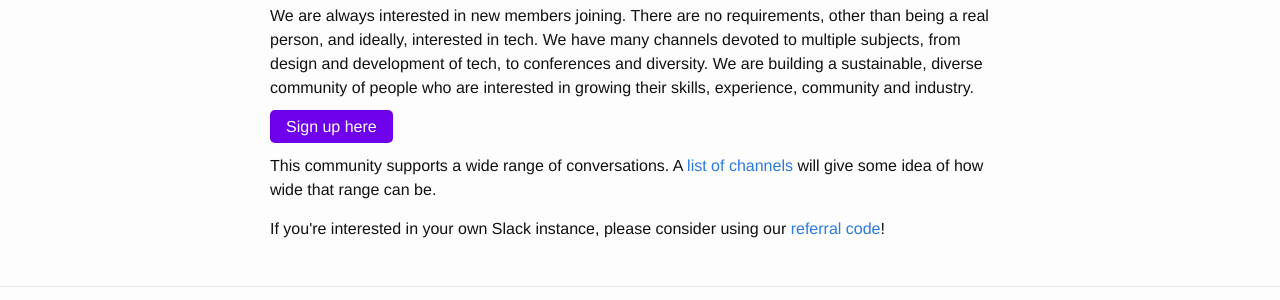
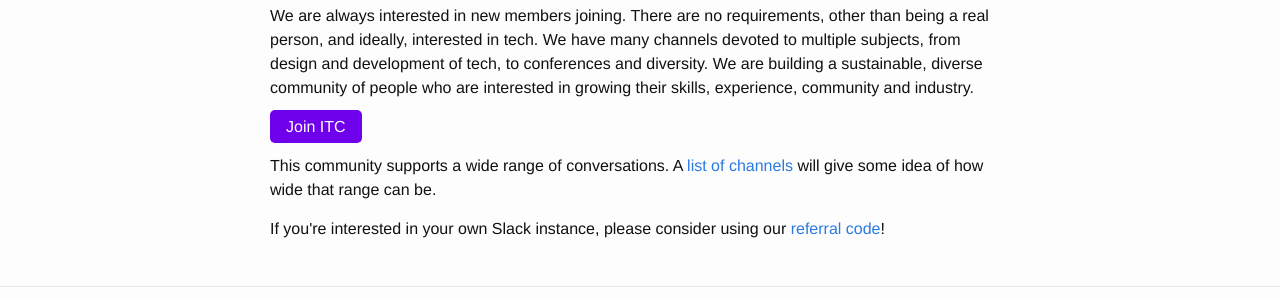
Before and after one commit to IrishTechCommunity/irishtechcommunity.github.io, a Jekyll site: the page built from index.html, in a window 1280 px wide. Shown: the part 410-710 px from the top of the page. Built offline with Jekyll 4.4.1, drawn with Linux system fonts in a browser that asks for light colours.

Commit message:
Change Sign Up button to be Join ITC button
This change to ensure that there is only a single entry for the sign up URL. It goes stale after a period, and with this change there is only a need to change it in JoinITC.md rather than there _and_ here in index.html

```diff
--- a/index.html
+++ b/index.html
@@ -16,8 +16,8 @@ layout: default
     <p>
     </p>
     <p class="button">
-      <a href="https://join.slack.com/t/irishtechcommunity/shared_invite/zt-1yhx6s2ro-u62Xu1k~STvJFRmXL96NNg" target="_blank">
-        Sign up here
+      <a href="https://irishtechcommunity.com/join-itc/" target="_blank">
+        Join ITC
       </a>
     </p>
     <p>This community supports a wide range of conversations. A <a href="/channels">list of channels</a> will give some idea of how wide that range can be.</p>
```
